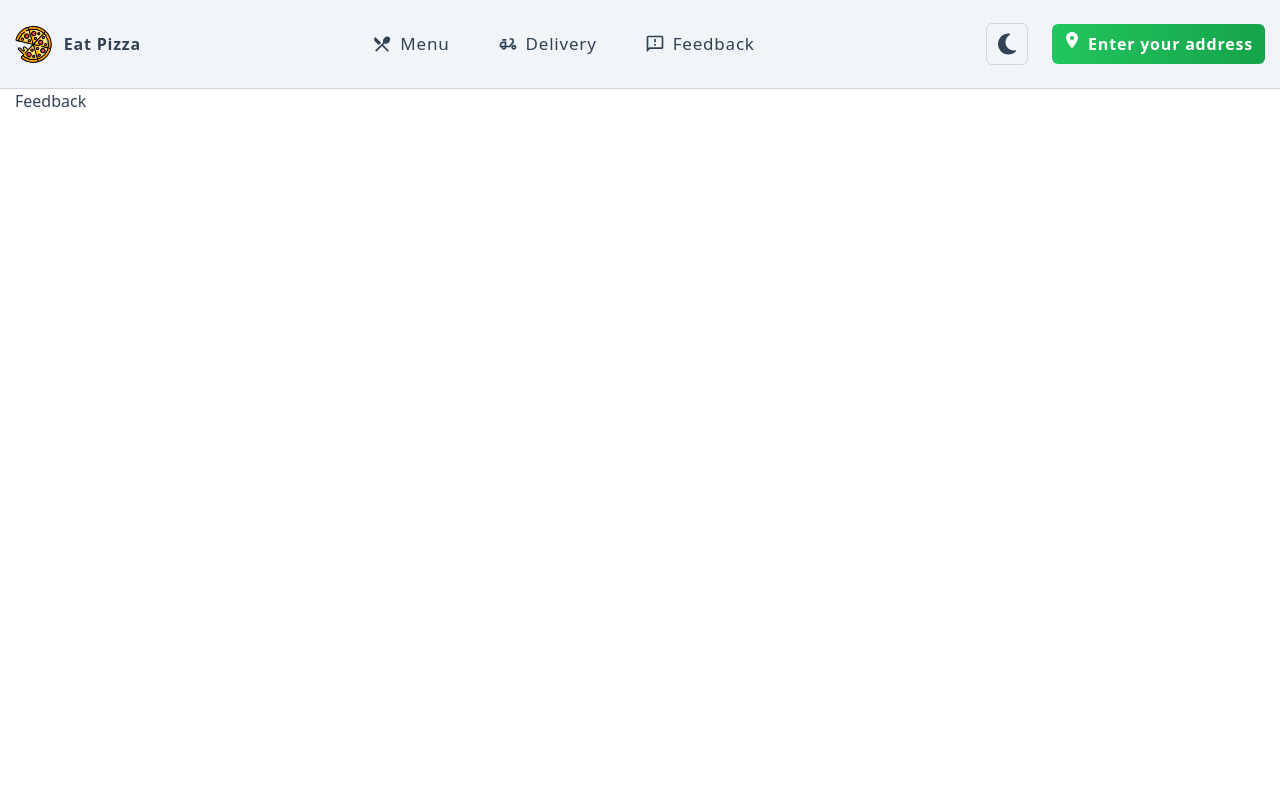
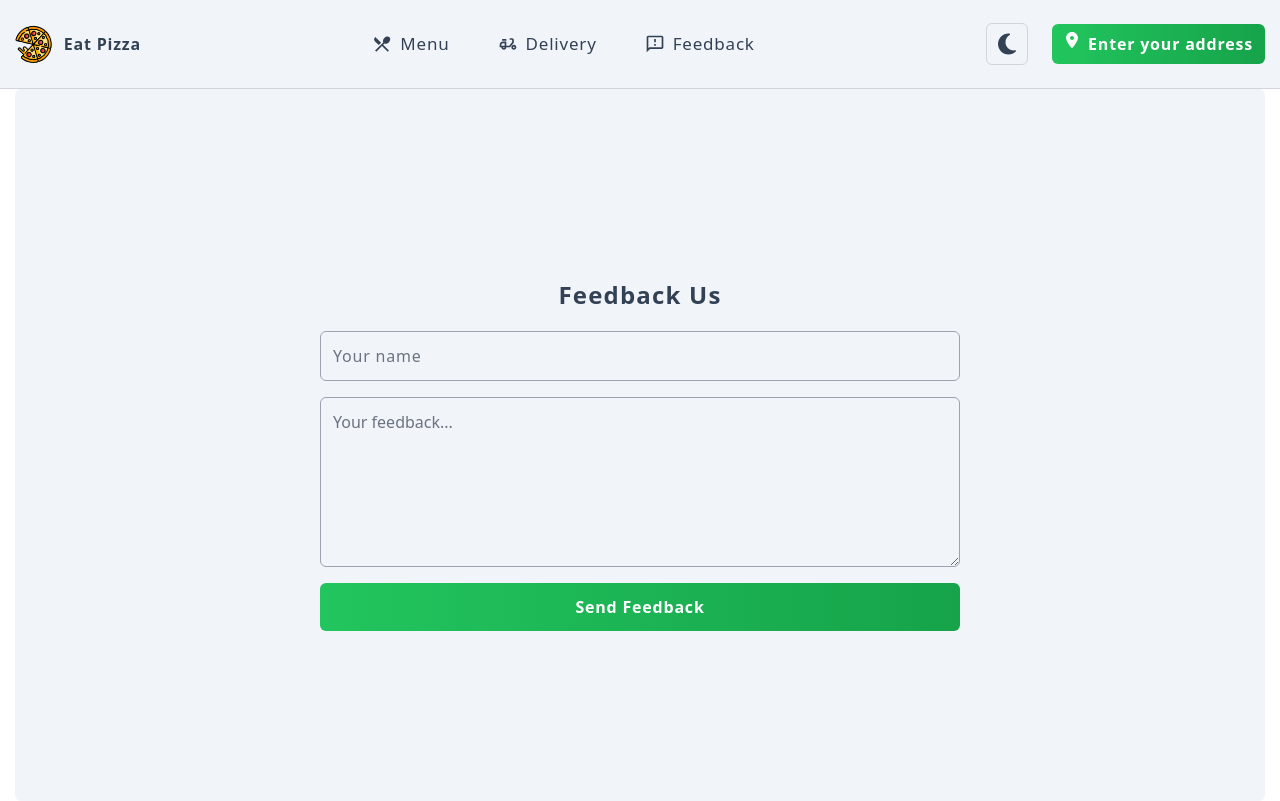
Before and after one commit to Webprojon/eatpizza-v2, a Next.js app: page /feedback in a window 1280 px wide. Built offline with nearby package versions, Linux system fonts and the light colour scheme.

Commit message:
feedback component is added

```diff
--- a/src/app/address/StaticMap.tsx
+++ b/src/app/address/StaticMap.tsx
@@ -4,7 +4,7 @@ export default function StaticMap() {
 	return (
 		<iframe
 			src="https://www.google.com/maps/embed?pb=!1m14!1m12!1m3!1d41821.33043349338!2d21.04545425918216!3d52.24534182763817!2m3!1f0!2f0!3f0!3m2!1i1024!2i768!4f13.1!5e0!3m2!1sen!2spl!4v1712224008631!5m2!1sen!2spl"
-			className="w-full md:w-[60%] h-[45vh] rounded-sm"
+			className="w-full md:w-[60%] h-[28vh] md:h-[45vh] rounded-md"
 			loading="lazy"
 		></iframe>
 	);
--- a/src/app/address/page.tsx
+++ b/src/app/address/page.tsx
@@ -10,7 +10,7 @@ export default function Address() {
 	const router = useRouter();
 
 	const handleInputClasses = (width: string) => {
-		return `${width} border border-gray-300 outline-green-500 py-2 px-3 rounded-sm tracking-wider text-gray-600
+		return `${width} border border-gray-300 outline-green-500 p-3 rounded-md tracking-wider text-gray-600
 		 placeholder:text-gray-600 dark:outline-none dark:bg-slate-800 dark:text-gray-300 dark:placeholder:text-gray-300`;
 	};
 
@@ -29,7 +29,7 @@ export default function Address() {
 			initial="initial"
 			animate="animate"
 			variants={animFromBottomToTop}
-			className="max-w-[1250px] mx-auto md:mt-4 bg-slate-100 md:p-7 rounded-sm dark:bg-black/40 backdrop-blur-sm"
+			className="max-w-[1250px] mx-auto h-[calc(100vh-11vh)] bg-slate-100 md:p-7 lg:rounded-md dark:bg-black/40"
 		>
 			<div className="md:flex justify-between gap-x-6 p-4 md:p-0">
 				<StaticMap />
@@ -70,9 +70,9 @@ export default function Address() {
 					</div>
 					<button
 						onClick={handleSubmited}
-						className="self-end rounded-sm bg-gradient-green bg-gradient-green-hover text-white py-[.4rem] px-4 font-semibold tracking-wider"
+						className="rounded-md bg-gradient-green bg-gradient-green-hover text-white p-3 font-semibold tracking-wider"
 					>
-						Submit form
+						Submit Address
 					</button>
 				</form>
 			</div>
--- a/src/app/feedback/page.tsx
+++ b/src/app/feedback/page.tsx
@@ -1,5 +1,59 @@
+"use client";
 import React from "react";
+import { motion } from "framer-motion";
+import { animFromBottomToTop } from "@/lib/motion-anim";
+import { SubmitFormFeedback } from "@/actions/feedback-action";
+import toast from "react-hot-toast";
+import { useRouter } from "next/navigation";
 
 export default function Feedback() {
-	return <div className="max-w-[1250px] mx-auto">Feedback</div>;
+	const router = useRouter();
+
+	const handleSubmited = () => {
+		setTimeout(() => {
+			toast.success("Your feedback is saved 😊 !");
+		}, 1000);
+
+		setTimeout(() => {
+			router.push("/");
+		}, 1800);
+	};
+
+	return (
+		<motion.section
+			initial="initial"
+			animate="animate"
+			variants={animFromBottomToTop}
+			className="flex flex-col items-center md:justify-center max-w-[1250px] h-[calc(100vh-11vh)] mx-auto lg:rounded-md bg-slate-100 dark:bg-black/40 px-4"
+		>
+			<h2 className="font-semibold my-6 text-2xl tracking-wider leading-none">
+				Feedback Us
+			</h2>
+			<form
+				action={SubmitFormFeedback}
+				className="flex flex-col gap-y-4 w-full md:w-[40rem]"
+			>
+				<input
+					type="text"
+					name="username"
+					autoComplete="off"
+					placeholder="Your name"
+					className="p-3 tracking-wider rounded-md outline-green-500 placeholder:text-gray-500 dark:outline-none bg-transparent dark:bg-transparent dark:placeholder:text-gray-300 border border-gray-400 dark:border-gray-700"
+				/>
+				<textarea
+					rows={6}
+					id="userfeedback"
+					name="userfeedback"
+					placeholder="Your feedback..."
+					className="p-3 rounded-md outline-green-500 placeholder:text-gray-500 dark:outline-none bg-transparent dark:bg-transparent dark:placeholder:text-gray-300 border border-gray-400 dark:border-gray-700"
+				></textarea>
+				<button
+					onClick={handleSubmited}
+					className="bg-gradient-green bg-gradient-green-hover font-semibold tracking-wider text-white p-3 rounded-md transition-all"
+				>
+					Send Feedback
+				</button>
+			</form>
+		</motion.section>
+	);
 }
--- a/src/components/MobileNavbar.tsx
+++ b/src/components/MobileNavbar.tsx
@@ -54,8 +54,8 @@ export default function MobileNavbar() {
 			</div>
 
 			<div
-				className={`absolute left-0 top-[5.7rem] w-full h-screen bg-slate-100 dark:bg-black/70 flex flex-col items-center gap-y-10
-					 z-10 font-medium text-[23px] transition-transform duration-300 p-5
+				className={`absolute left-0 top-[5.6rem] w-full h-screen bg-slate-100 dark:bg-slate-950 flex flex-col items-center gap-y-10
+					 z-10 font-medium text-[23px] transition-transform duration-300 pt-9 px-5
 					 ${isOpen ? "translate-x-0" : "-translate-x-full"} md:translate-x-0`}
 			>
 				{LINKS.map((link) => (
```
